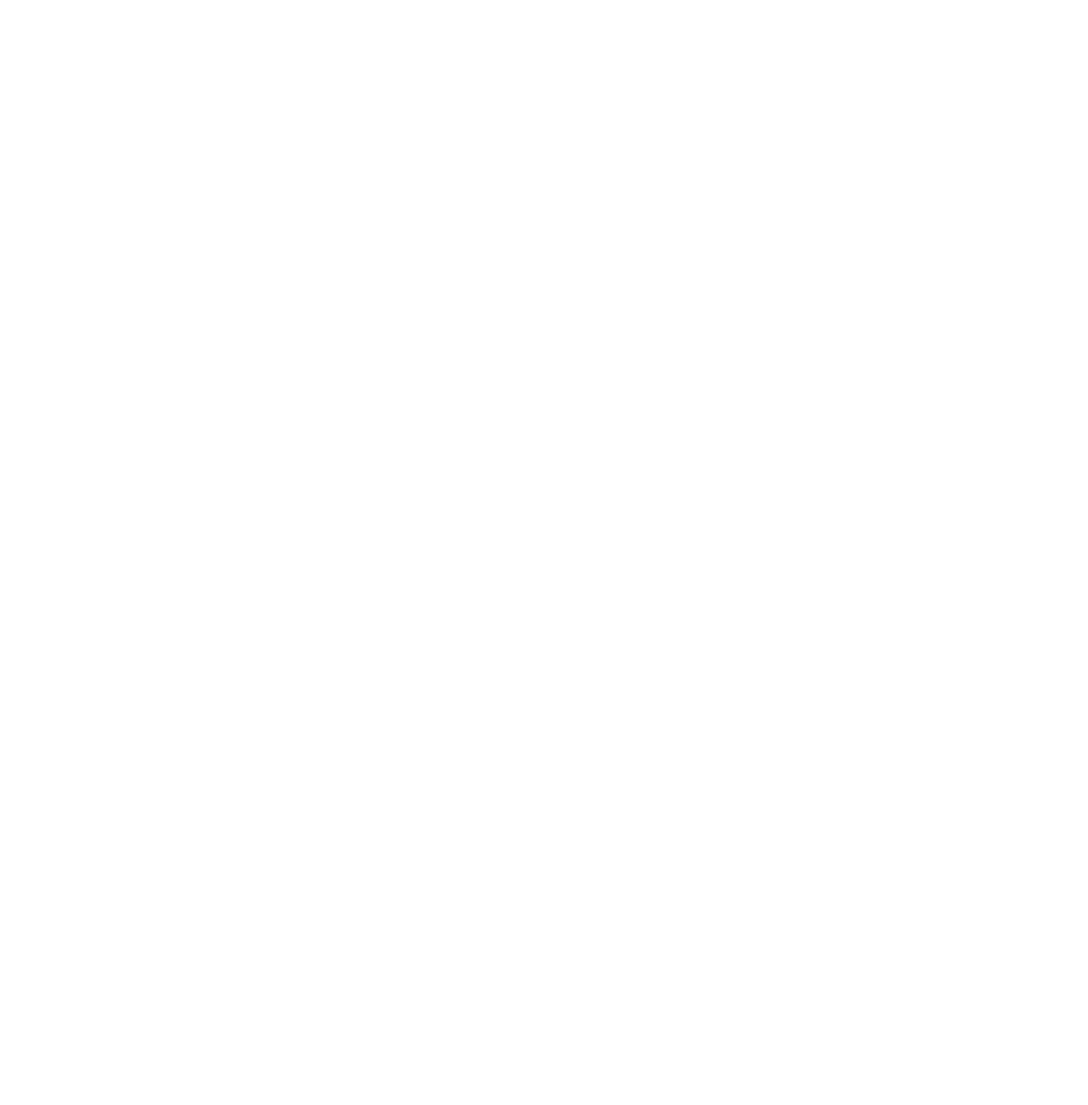
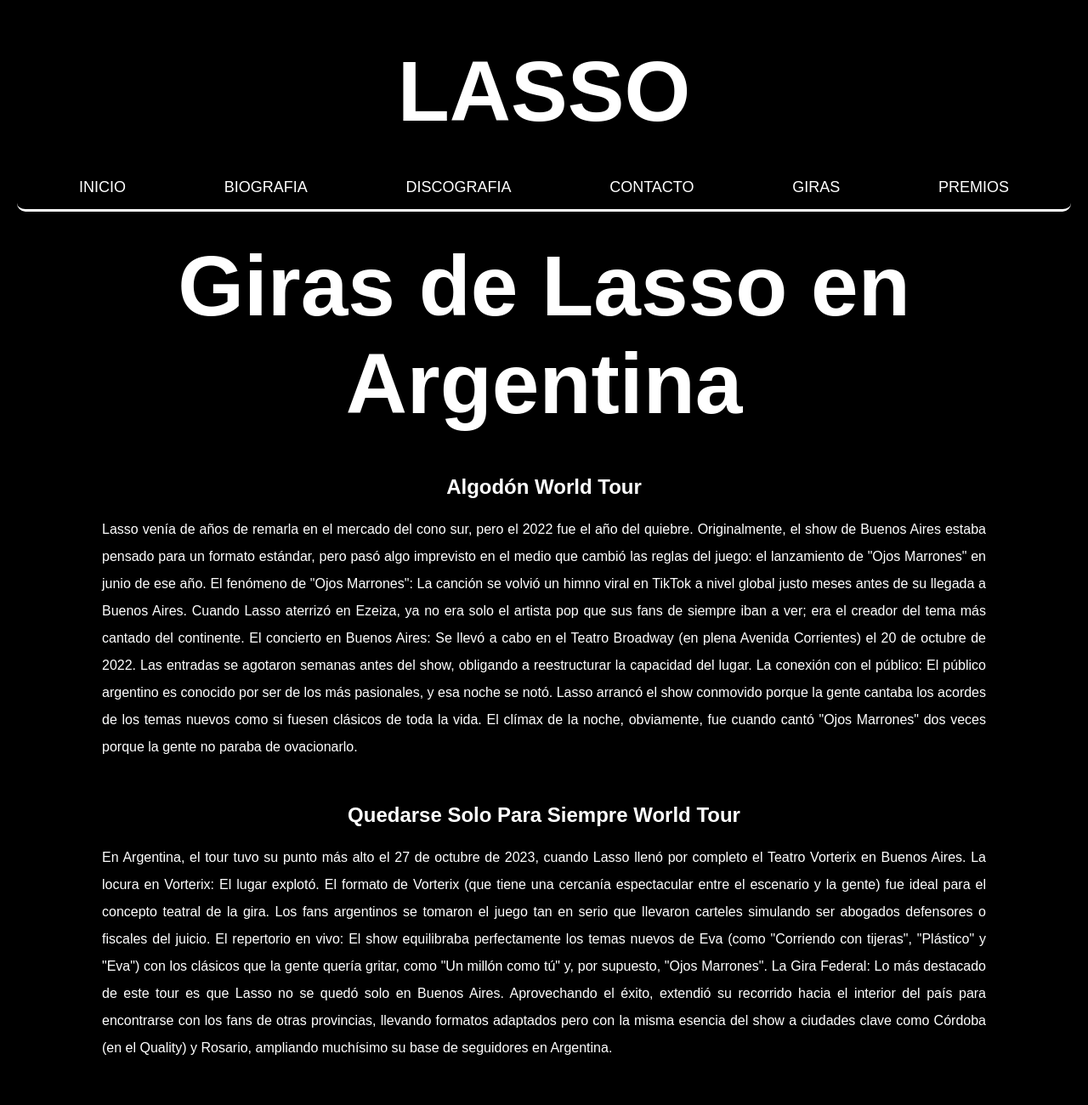
Before and after one commit to PeraltaGaston171/proyecto-lasso, a plain HTML site: page otraspaginas/giras.html in a window 1280 px wide. Shown: the top 1300 px of the page at 85% size. Before the commit the page ends 800 px from the top, so only its background shows below. Drawn offline with Linux system fonts and the light colour scheme.

Commit message:
Terminamos toda la info de giras

```diff
--- a/otraspaginas/giras.html
+++ b/otraspaginas/giras.html
@@ -0,0 +1,65 @@
+<!DOCTYPE html>
+<html lang="en">
+<head>
+    <meta charset="UTF-8">
+    <meta name="viewport" content="width=device-width, initial-scale=1.0">
+    <link rel="stylesheet" href="../css/style.css">
+    <title>Lasso fan page</title>
+</head>
+<body>
+    <header>
+        <h1>LASSO</h1>
+    </header>
+    <nav>
+        <div class="barra">
+            <a class="nav-link" href="../index.html">INICIO</a>
+            <a class="nav-link" href="biografia.html">BIOGRAFIA</a>
+            <a class="nav-link" href="discografia.html">DISCOGRAFIA</a>
+            <a class="nav-link" href="contacto.html">CONTACTO</a>
+            <a class="nav-link" href="giras.html">GIRAS</a>
+            <a class="nav-link" href="premios.html">PREMIOS</a>
+        </div>
+    </nav>
+    <h1>Giras de Lasso en Argentina</h1>
+    <section class="giras">
+        <h2>Algodón World Tour</h2>
+            <p>Lasso venía de años de remarla en el mercado del cono sur, pero el 2022 fue el año del quiebre. Originalmente, el show de Buenos Aires
+            estaba pensado para un formato estándar, pero pasó algo imprevisto en el medio que cambió las reglas del juego: el lanzamiento de "Ojos Marrones"
+            en junio de ese año. El fenómeno de "Ojos Marrones": La canción se volvió un himno viral en TikTok a nivel global justo meses antes de su llegada
+            a Buenos Aires. Cuando Lasso aterrizó en Ezeiza, ya no era solo el artista pop que sus fans de siempre iban a ver; era el creador del tema más
+            cantado del continente. El concierto en Buenos Aires: Se llevó a cabo en el Teatro Broadway (en plena Avenida Corrientes) el 20 de octubre de 2022.
+            Las entradas se agotaron semanas antes del show, obligando a reestructurar la capacidad del lugar. La conexión con el público: El público argentino
+            es conocido por ser de los más pasionales, y esa noche se notó. Lasso arrancó el show conmovido porque la gente cantaba los acordes de los temas
+            nuevos como si fuesen clásicos de toda la vida. El clímax de la noche, obviamente, fue cuando cantó "Ojos Marrones" dos veces porque la gente no paraba de ovacionarlo.</p>
+
+        <h2>Quedarse Solo Para Siempre World Tour</h2>
+            <p>En Argentina, el tour tuvo su punto más alto el 27 de octubre de 2023, cuando Lasso llenó por completo el Teatro Vorterix en Buenos Aires. La
+            locura en Vorterix: El lugar explotó. El formato de Vorterix (que tiene una cercanía espectacular entre el escenario y la gente) fue ideal para
+            el concepto teatral de la gira. Los fans argentinos se tomaron el juego tan en serio que llevaron carteles simulando ser abogados defensores o
+            fiscales del juicio. El repertorio en vivo: El show equilibraba perfectamente los temas nuevos de Eva (como "Corriendo con tijeras", "Plástico" y "Eva")
+            con los clásicos que la gente quería gritar, como "Un millón como tú" y, por supuesto, "Ojos Marrones". La Gira Federal: Lo más destacado de
+            este tour es que Lasso no se quedó solo en Buenos Aires. Aprovechando el éxito, extendió su recorrido hacia el interior del país para encontrarse
+            con los fans de otras provincias, llevando formatos adaptados pero con la misma esencia del show a ciudades clave como Córdoba (en el Quality) y
+            Rosario, ampliando muchísimo su base de seguidores en Argentina.</p>
+
+        <h2>Malcriado World Tour</h2>
+            <p>Lasso dejó atrás los trajes de época del juicio y se metió de lleno en una estética de "galán de telenovela de los 80 o estrella de rock clásico".
+            Los conciertos tienen una puesta en escena súper cinematográfica. El diseño de luces es súper dramático, con pantallas que proyectan visuales de alto
+            nivel y una banda en vivo que suena mucho más pesada y rockera que en giras anteriores. El Repertorio: Es un viaje de emociones. Lasso maduró muchísimo
+            la forma de interactuar; el show pasa de momentos de pogo colectivo a bloques acústicos donde se sienta solo con la guitarra a cantar canciones que
+            los fans eligen en el momento.La expectativa en el país por esta gira fue total porque los fans querían ver cómo superaba la locura del juicio del tour
+            anterior. El Recuentro con Buenos Aires: En sus presentaciones en la capital, Lasso demostró que su convocatoria no para de crecer. El público argentino,
+            fiel a su estilo "malcriado" y apasionado, llenó el recinto y armó una fiesta gigante, coreando desde los primeros acordes de los temas nuevos hasta
+            los clásicos de siempre. El Clímax del Show: Uno de los momentos más brutales de esta gira es cuando toca sus lanzamientos recientes y la energía se
+            va al techo. El ida y vuelta con la gente en Argentina es tan fuerte que el propio Lasso siempre destaca en sus redes que Buenos Aires tiene una de las
+            mejores acústicas humanas del mundo por cómo gritan sus canciones.</p>
+    <footer>
+        <p class="footer">Copyright © 2026 Lasso Fan Page. All rights reserved.</p>
+        <div class="redes">
+            <img src="https://play-lh.googleusercontent.com/Gqxk4T0uZsDwFp07DE-508hkyvcNmgFuRwPiwTEfF7D7OzGv1FdHDzEyMxNsSBZLOJlGpe3ULvVM2RgrRAlBqA" alt="">
+            <img src="https://img.magnific.com/vector-premium/nuevo-logotipo-twitter-x-2023-descarga-vector-logotipo-twitter-x_691560-10806.jpg?semt=ais_hybrid&w=740&q=80" alt="">
+            <img src="https://img.magnific.com/free-vector/instagram-logo_1199-122.jpg?semt=ais_hybrid&w=740&q=80" alt="">
+        </div>
+    </footer>
+</body>
+</html>
```
Also changed, not shown: otraspaginas/biografia.html (+5 -5 lines).
